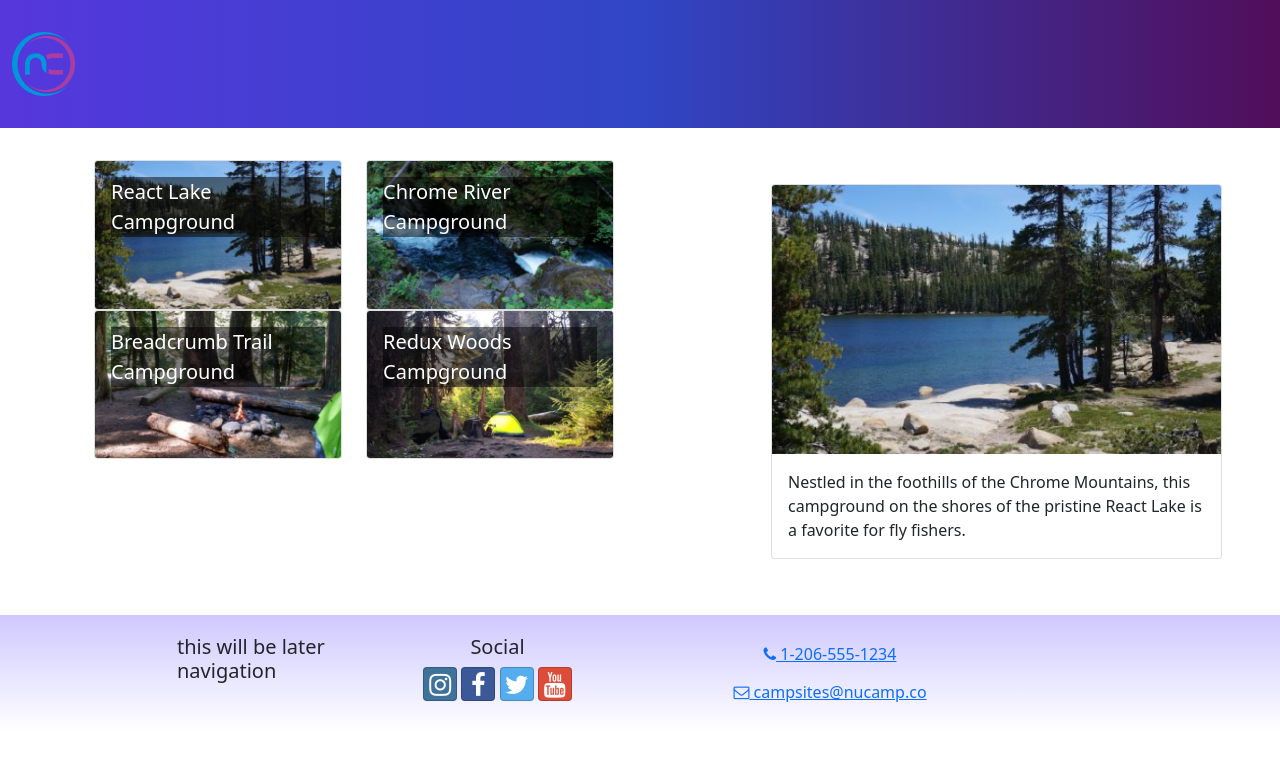
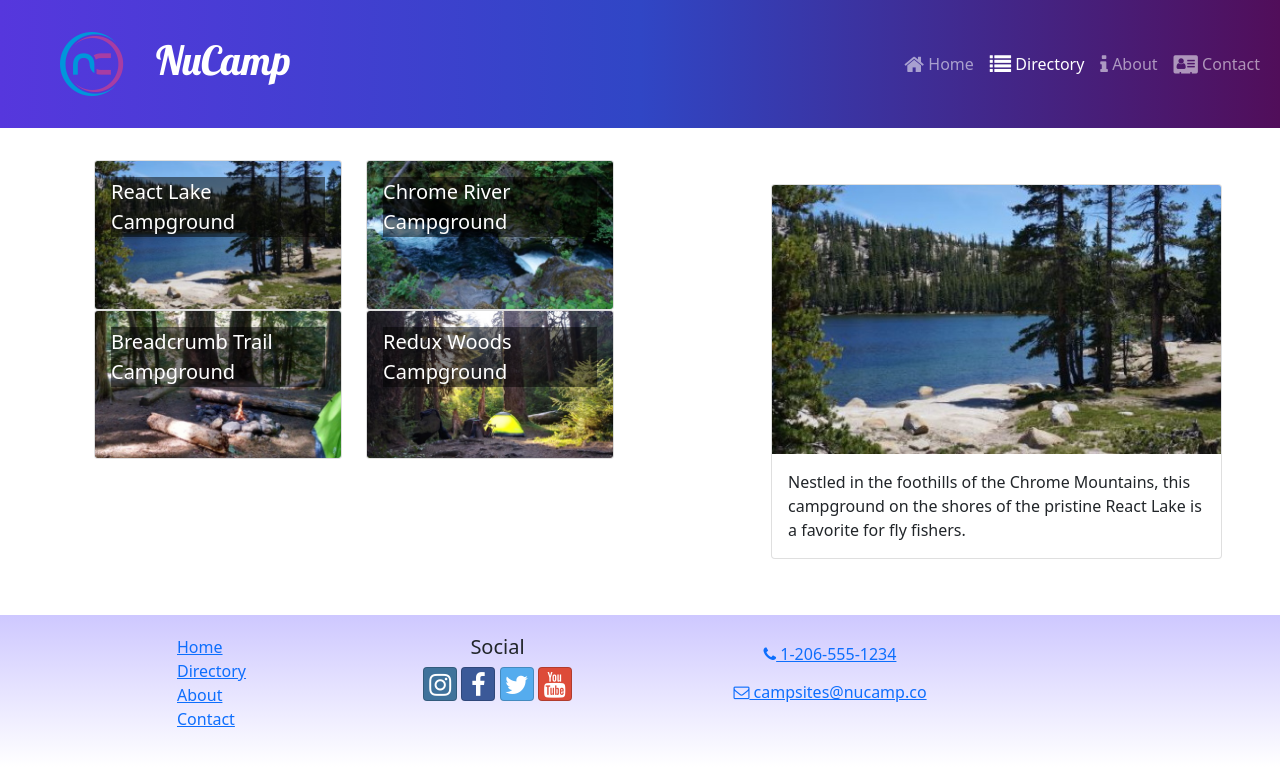
Before and after one commit to PntraNegra/nucampsite-updated, a React (Create React App) app: page /directory in a window 1280 px wide. Shown: the top 772 px of the page. Built offline with nearby package versions, Linux system fonts and the light colour scheme.

Commit message:
update header and footer

```diff
--- a/src/components/Footer.js
+++ b/src/components/Footer.js
@@ -1,11 +1,35 @@
 import { Container, Row, Col } from "reactstrap";
+import { Link } from "react-router-dom";
 
 const Footer = () => {
     return(
         <footer className='site-footer'>
             <Container>
                 <Row>
-                    <Col xs={{ size: 4, offset: 1 }} sm='2'><h5>this will be later navigation</h5></Col>
+                    <Col xs={{ size: 4, offset: 1 }} sm='2'>
+                        <ul className="list-unstyled">
+                            <li>
+                                <Link to="/">
+                                    Home
+                                </Link>
+                            </li>
+                            <li>
+                                <Link to="/directory">
+                                    Directory
+                                </Link>
+                            </li>
+                            <li>
+                                <Link to="/about">
+                                    About
+                                </Link>
+                            </li>
+                            <li>
+                                <Link to="/contact">
+                                    Contact
+                                </Link>
+                            </li>
+                        </ul>
+                    </Col>
                     <Col xs='6' sm='3' className='text-center'>
                         <h5>Social</h5>
                         <a
--- a/src/components/Header.js
+++ b/src/components/Header.js
@@ -1,14 +1,40 @@
-import { Navbar, NavbarBrand } from "reactstrap";
+import { useState } from "react";
+import { Navbar,
+         NavbarBrand,
+         Collapse,
+         NavbarToggler,
+         Nav,
+         NavItem
+} from "reactstrap";
+import {  NavLink } from "react-router-dom";
 import NucampLogo from '../app/assets/img/logo.png';
 
 const Header = () =>{
+    const [menuOpen, setMenuOpen] = useState(false);
     return(
         <Navbar dark color='primary' sticky='top' expand='md'>
 
-          <NavbarBrand href='/'>
-            <img src={NucampLogo} alt='nucamp logo' />
+          <NavbarBrand className="ms-5" href='/'>
+            <img className="float-start" src={NucampLogo} alt='nucamp logo' />
+            <h1 className="mt-1">NuCamp</h1>
           </NavbarBrand>
-
+          <NavbarToggler onClick={() => {setMenuOpen(!menuOpen)}} />
+          <Collapse isOpen={menuOpen} navbar>
+            <Nav className="ms-auto" navbar>
+              <NavItem>
+                <NavLink className="nav-link" to="/"><i className="fa fa-home fa-lg" /> Home</NavLink>
+              </NavItem>
+              <NavItem>
+                <NavLink className="nav-link" to="/directory"><i className="fa fa-list fa-lg" /> Directory</NavLink>
+              </NavItem>
+              <NavItem>
+                <NavLink className="nav-link" to="/about"><i className="fa fa-info fa-lg" /> About</NavLink>
+              </NavItem>
+              <NavItem>
+                <NavLink className="nav-link" to="/contact"><i className="fa fa-address-card fa-lg" /> Contact</NavLink>
+              </NavItem>
+          </Nav>
+          </Collapse>
       </Navbar>
     )
 }
```
